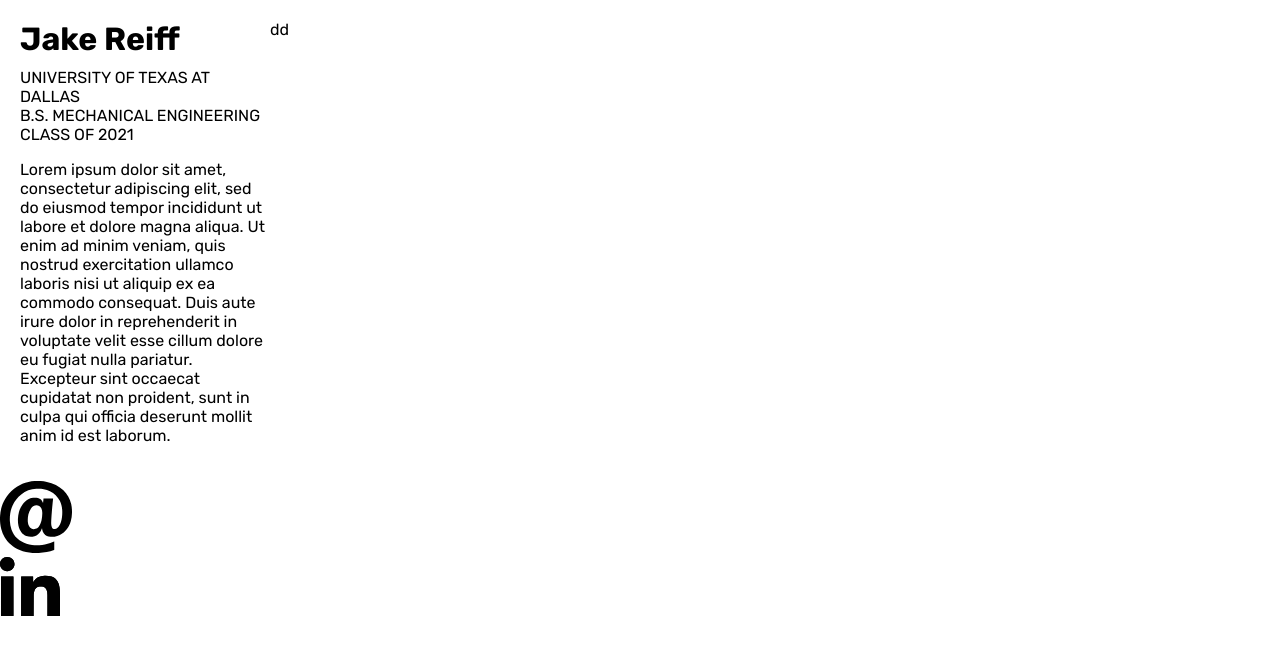
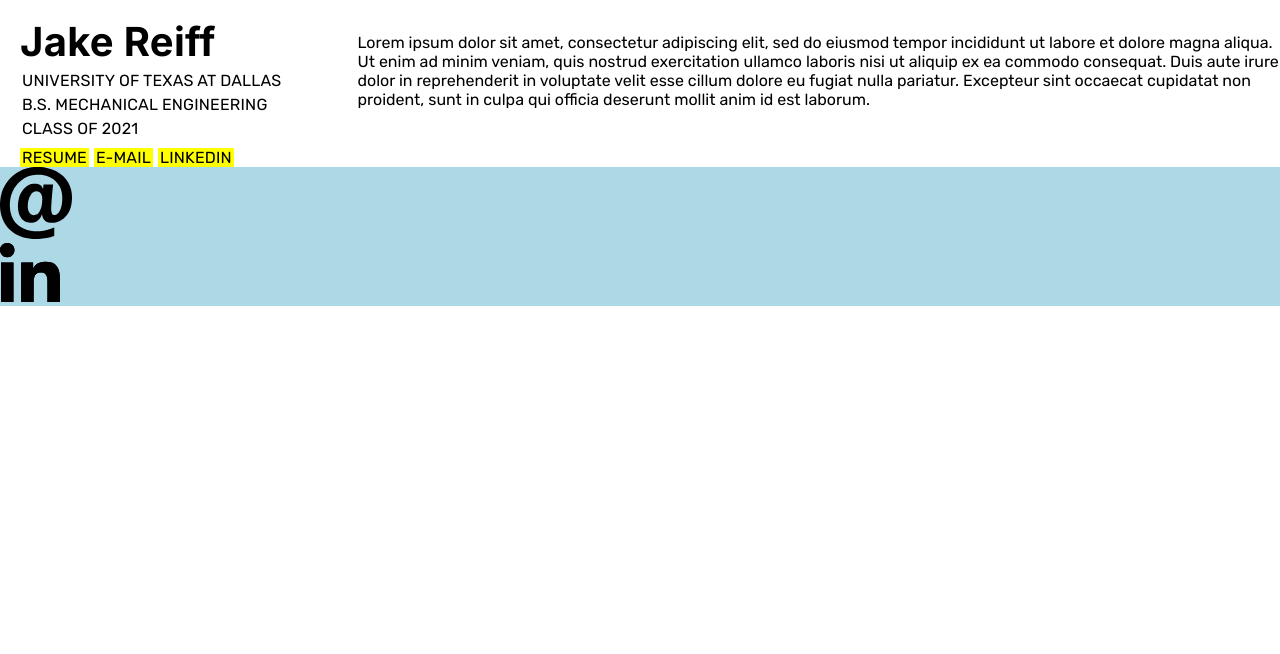
Before and after one commit to uyen-vo/jake-portfolio, an Angular app: page / in a window 1280 px wide. Shown: the top 654 px of the page. Built offline with nearby package versions, Linux system fonts and the light colour scheme.

Commit message:
home page stylings

```diff
--- a/src/app/home/home.component.html
+++ b/src/app/home/home.component.html
@@ -1,22 +1,41 @@
 <div class="wrapper">
   <header>
+    <!-- <div>
+      <ul>
+        <li><img src="../../assets/social-email.svg"/></li>
+        <li><img src="../../assets/social-linkedin.svg"/></li>
+      </ul>
+    </div> -->
+    <!-- <div></div> -->
     <div class="name">
-      <h1>Jake Reiff</h1>
-      <p>University of Texas at Dallas</p>
-      <p>B.S. Mechanical Engineering</p>
-      <p>Class of 2021</p>
+      <h1><span>Jake Reiff</span></h1>
+      <p><span>University of Texas at Dallas</span></p>
+      <p><span>B.S. Mechanical Engineering</span></p>
+      <p><span>Class of 2021</span></p>
+      <div class="contact">
+        <span>Resume</span>
+        <span>E-mail</span>
+        <span>LinkedIn</span>
+      </div>
     </div>
-    <div>
+
+    <div class="intro">
       <p>Lorem ipsum dolor sit amet, consectetur adipiscing elit, sed do eiusmod tempor incididunt ut labore et dolore magna aliqua. Ut enim ad minim veniam, quis nostrud exercitation ullamco laboris nisi ut aliquip ex ea commodo consequat. Duis aute irure dolor in reprehenderit in voluptate velit esse cillum dolore eu fugiat nulla pariatur. Excepteur sint occaecat cupidatat non proident, sunt in culpa qui officia deserunt mollit anim id est laborum.</p>
     </div>
+    <!-- <div class="resume">
+      <p><span>Resume</span></p>
+      <p><span>E-mail</span></p>
+      <p><span>LinkedIn</span></p>
+    </div> -->
     <!-- <span>
       <p>Resume</p>
     </span> -->
   </header>
 
-  <div class="router-container">
-    <div>dd</div>
-    <router-outlet></router-outlet>
+  <div class="main-container">
+    <div class="router-container">
+      <router-outlet></router-outlet>
+    </div>
   </div>
 </div>
 
--- a/src/app/home/home.component.scss
+++ b/src/app/home/home.component.scss
@@ -1,37 +1,116 @@
+// $lightblue: #9ab9e2;
+
 .wrapper {
   display: flex;
   flex-direction: row;
-  padding: 20px;
+  // padding: 20px;
 }
 
+header {
+  // width: 250px;
+  // background-color: lightblue;
+  display: flex;
+  padding-left: 20px;
+  padding-top: 17px;
+  // flex: 1;
+  //  div {
+  //    flex: 1;
+  //  }
+  // color: white;
+}
+
+// .resume {
+//   // border: 1px solid red;
+//   p {
+//     text-align: right;
+//     padding: 0; margin: 0;
+//     padding-right: 20px;
+//     margin-bottom: 5px;
+
+//     span {
+//       text-transform: uppercase;
+//       letter-spacing: .2px;
+//       background-color: yellow;
+//       padding: 0 2px;
+//     }
+//   }
+// }
+
+.intro {
+  flex: 3;
+}
 .name {
+  // text-align: center;
+  min-width: 280px;
+  margin-right: 30px;
+  flex: 1;
+
   p {
     padding: 0; margin: 0;
-    text-transform: uppercase;
+    margin-top: 5px;
+
+    span {
+      text-transform: uppercase;
+      letter-spacing: .2px;
+      background-color: white;
+      padding: 0 2px;
+    }
   }
 
   h1 {
     padding: 0; margin: 0;
-    margin-bottom: 10px;
+    font-family: 'Inter', sans-serif;
+    font-weight: 700;
+    letter-spacing: .3px;
+    font-size: 40px;
+    // line-height: 20px;
+    span {
+      // padding-bottom: 5px;
+      // // border-bottom: 1px dashed black;
+    }
 
+    span:hover{
+      color: white;
+      cursor: pointer;
+    }
   }
 }
 
-header {
-  width: 250px;
+.main-container {
+  flex: 1;
+  padding: 20px 0px;
+  width: 70%;
+  margin: 0 auto;
 }
 
-.router-container {
-  flex: 1;
+.contact {
+  margin-top: 10px;
+
+  span {
+    text-transform: uppercase;
+    letter-spacing: .2px;
+    background-color: yellow;
+    padding: 0 2px;
+    margin-right: 5px;
+    cursor: pointer;
+
+    &:hover {
+      color: white;
+      background-color: black;
+
+    }
+  }
 }
 
 footer {
-  ul {
-    list-style-type: none;
+  background-color: lightblue;
+}
+
+ul {
+  list-style-type: none;
+  margin:0; padding: 0;
+
+  li {
     margin:0; padding: 0;
-
-    li {
-      margin:0; padding: 0;
-    }
   }
 }
--- a/src/styles.scss
+++ b/src/styles.scss
@@ -1,5 +1,7 @@
 /* You can add global styles to this file, and also import other style files */
 @import url('https://fonts.googleapis.com/css2?family=Rubik:wght@400;500;700&display=swap');
+@import url('https://fonts.googleapis.com/css2?family=Work+Sans:wght@600&display=swap');
+@import url('https://fonts.googleapis.com/css2?family=Inter:wght@700;800&display=swap');
 
 body, html {
   font-family: 'Rubik', sans-serif;
```
